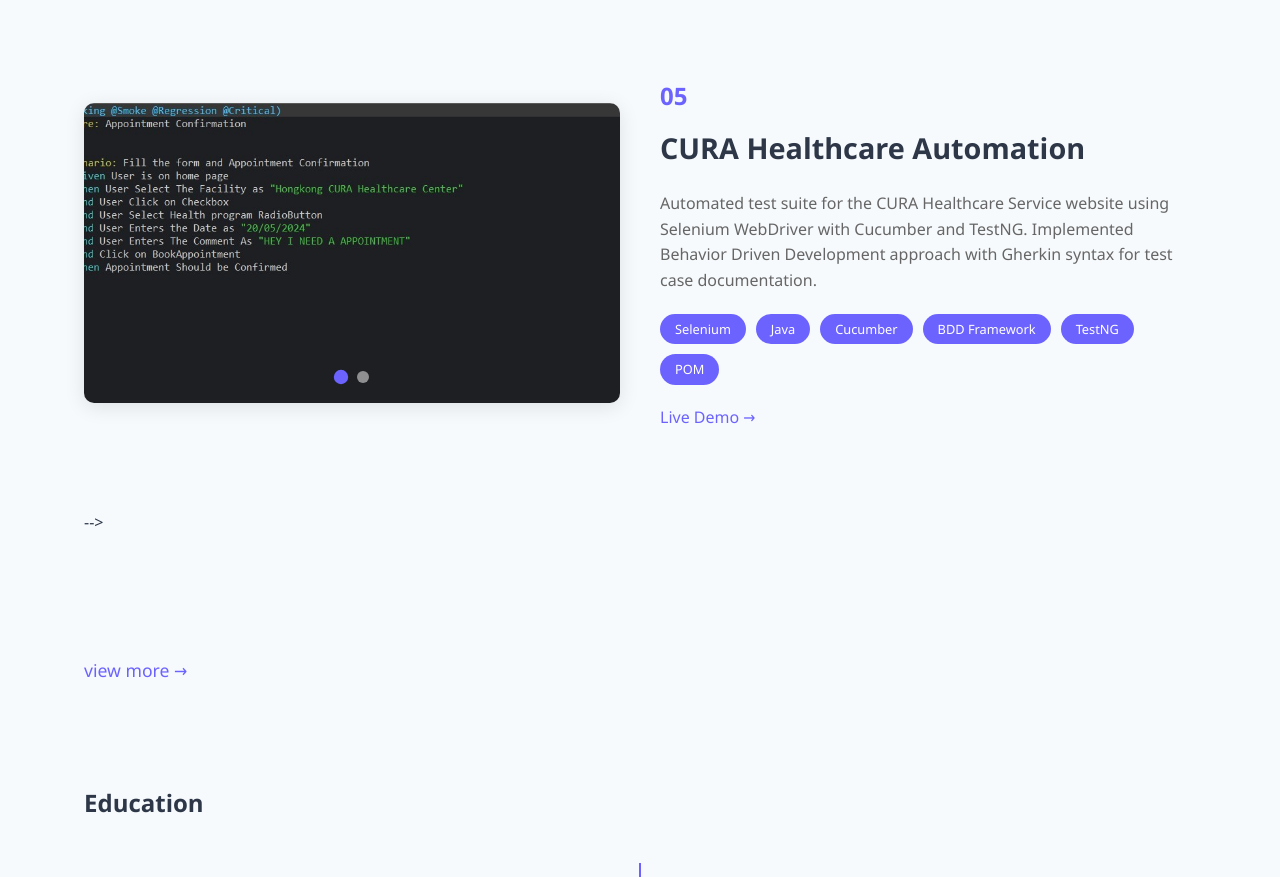
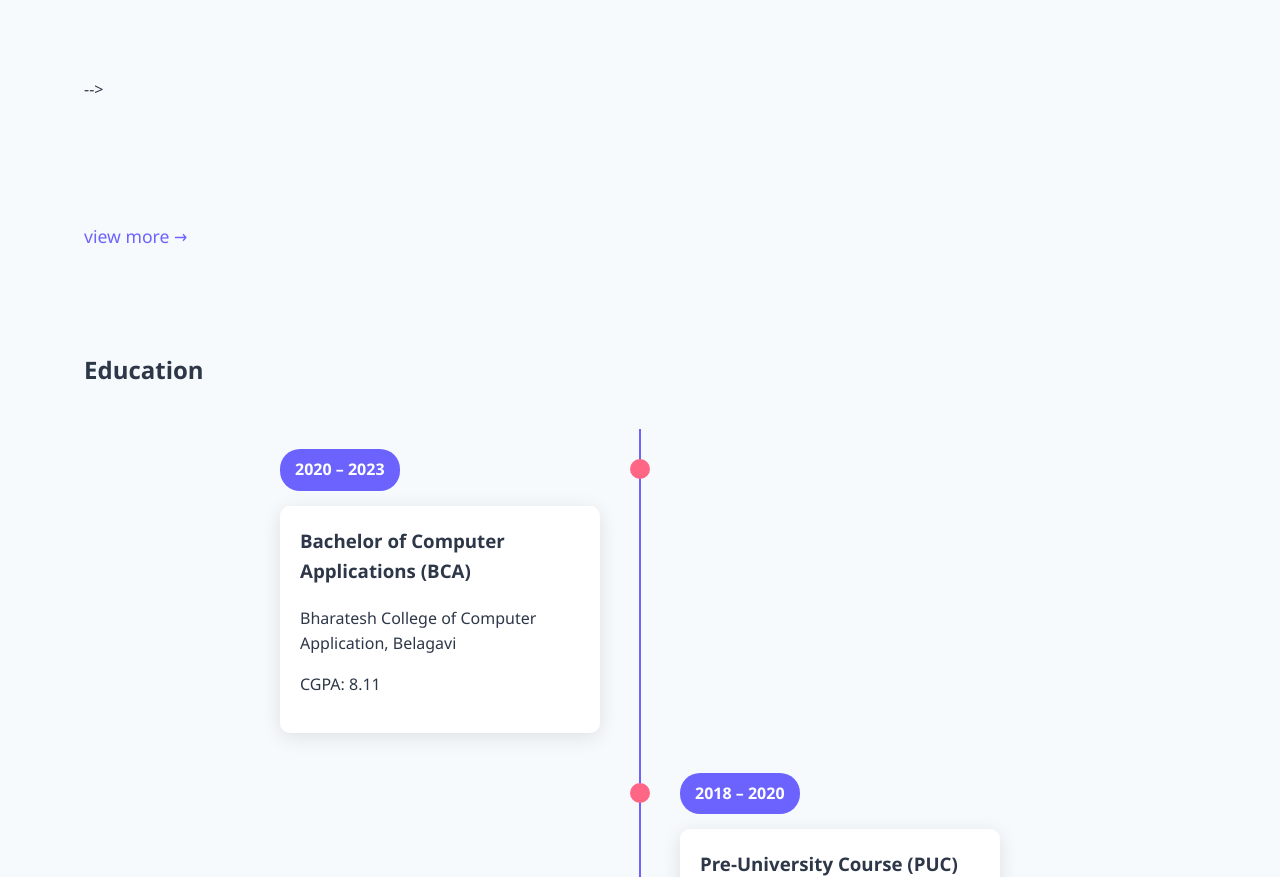
Before and after one commit to surajharogoppa/portfolio, a plain HTML site: page index.html in a window 1280 px wide. Shown: the part 3724-4601 px from the top of the page. Drawn offline with Linux system fonts and the light colour scheme.

Commit message:
added details

```diff
--- a/index.html
+++ b/index.html
@@ -1269,7 +1269,7 @@
                 </article>
 
                 <!-- 05 -->
-                <article class="project">
+                <!-- <article class="project">
                     <div class="project-img-slider">
                         <div class="slider-container">
                             <img src="images/projects/cura-1.jpg" alt="CURA Healthcare Automation" class="active-slide" />
@@ -1300,7 +1300,7 @@
                             </li>
                         </ul>
                     </div>
-                </article> -->
+                </article> --> -->
                 <div>
                     <a href="https://github.com/surajharogoppa" class="mail-link hover-effect">view more →</a>
                 </div>
```
